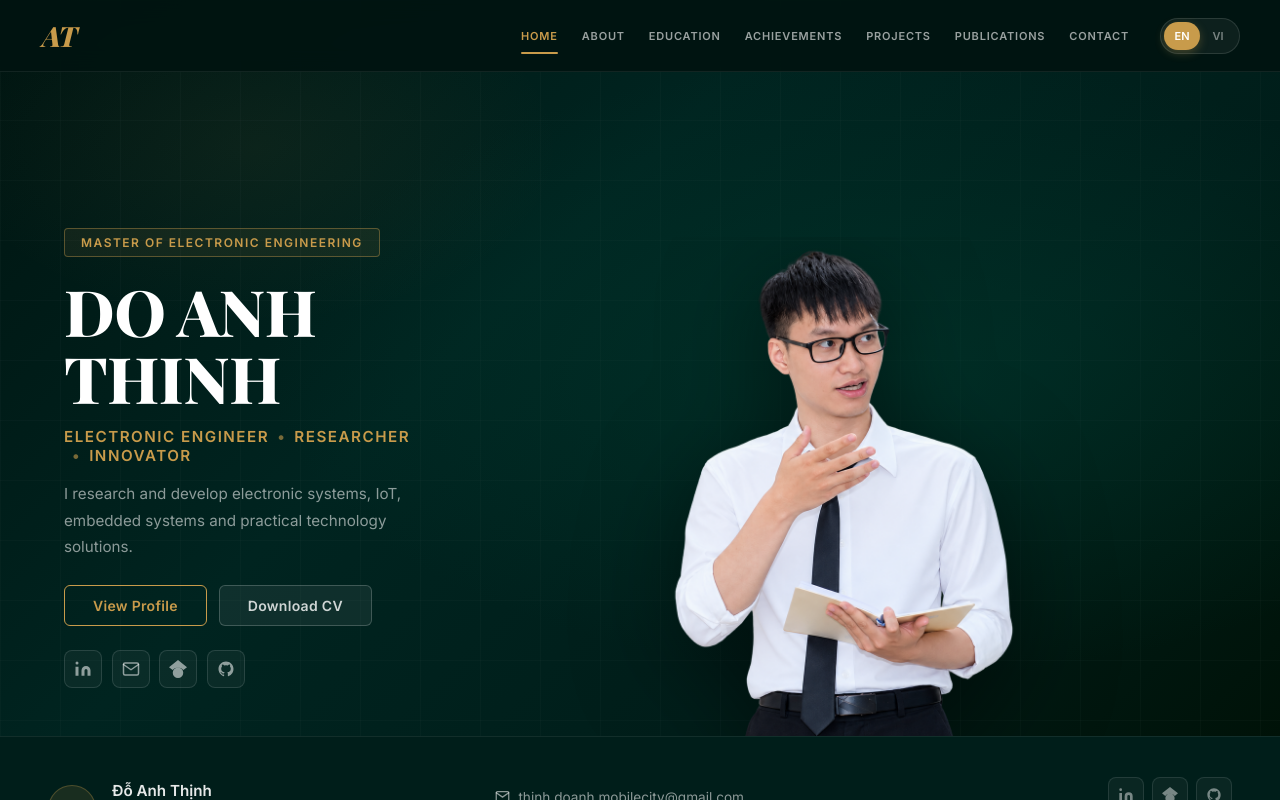
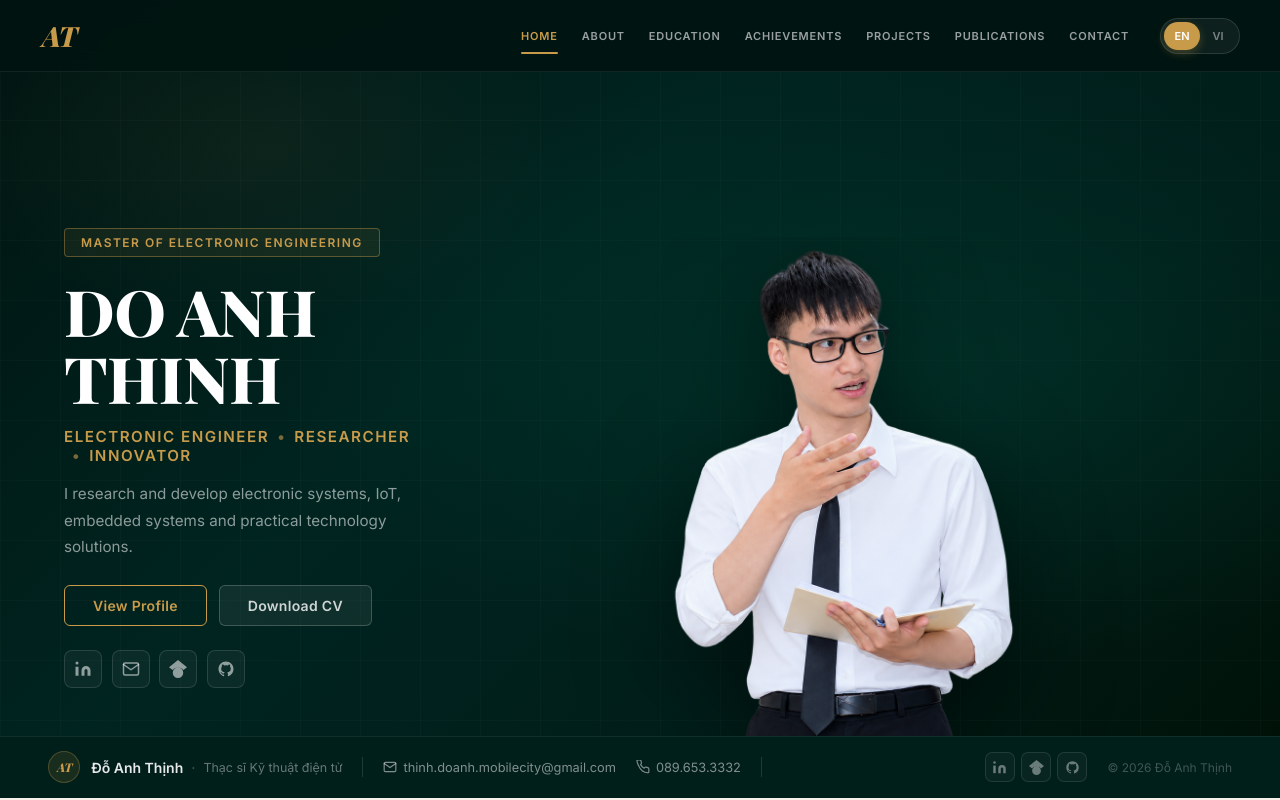
Before and after one commit to profilethinhbi/doanhthinh, a React (Vite) app: page / in a window 1280 px wide. Built offline with nearby package versions, Linux system fonts and the light colour scheme; a web font is replaced by a local one.

Commit message:
feat: footer single row, hero align-bottom, image size 65%/850px

```diff
--- a/src/widgets/footer/Footer.css
+++ b/src/widgets/footer/Footer.css
@@ -1,5 +1,5 @@
 /* =========================================
-   SITE FOOTER - Dark Theme
+   SITE FOOTER - Single Row Dark Theme
 ========================================= */
 
 .site-footer {
@@ -7,30 +7,30 @@
   border-top: 1px solid rgba(255, 255, 255, 0.07);
 }
 
-.footer-inner {
-  max-width: 1280px;
+.footer-row {
+  max-width: 1400px;
   margin: 0 auto;
-  padding: 2.5rem 3rem;
+  padding: 0.9rem 3rem;
   display: flex;
   align-items: center;
-  justify-content: space-between;
-  gap: 2rem;
+  gap: 1.25rem;
   flex-wrap: wrap;
 }
 
 /* =========================================
-   IDENTITY BLOCK
+   IDENTITY
 ========================================= */
 
-.footer-block--identity {
+.footer-identity {
   display: flex;
   align-items: center;
-  gap: 1rem;
+  gap: 0.7rem;
+  flex-shrink: 0;
 }
 
 .footer-avatar-wrap {
-  width: 48px;
-  height: 48px;
+  width: 32px;
+  height: 32px;
   border-radius: 50%;
   background: rgba(200, 155, 75, 0.12);
   border: 1.5px solid rgba(200, 155, 75, 0.3);
@@ -42,56 +42,63 @@
 
 .footer-monogram {
   font-family: "Playfair Display", Georgia, serif;
-  font-size: 1rem;
+  font-size: 0.75rem;
   font-weight: 800;
   font-style: italic;
   color: #c89b4b;
 }
 
+.footer-name-block {
+  display: flex;
+  align-items: center;
+  gap: 0.5rem;
+  white-space: nowrap;
+}
+
 .footer-name {
   font-family: var(--font-body);
-  font-size: 0.95rem;
+  font-size: 0.875rem;
   font-weight: 600;
   color: rgba(255, 255, 255, 0.9);
-  margin: 0;
+}
+
+.footer-sep {
+  color: rgba(255, 255, 255, 0.25);
+  font-size: 0.9rem;
 }
 
 .footer-role {
   font-family: var(--font-body);
-  font-size: 0.8rem;
-  color: rgba(255, 255, 255, 0.45);
-  margin: 2px 0 4px;
-}
-
-.footer-address {
-  display: flex;
-  align-items: center;
-  gap: 5px;
-  font-family: var(--font-body);
   font-size: 0.78rem;
   color: rgba(255, 255, 255, 0.4);
-  margin: 0;
+  white-space: nowrap;
 }
 
 /* =========================================
-   CONTACT BLOCK
+   VERTICAL DIVIDER
 ========================================= */
 
-.footer-block--contact {
-  display: flex;
-  flex-direction: column;
-  gap: 0.5rem;
+.footer-divider {
+  width: 1px;
+  height: 20px;
+  background: rgba(255, 255, 255, 0.12);
+  flex-shrink: 0;
 }
+
+/* =========================================
+   CONTACT LINKS
+========================================= */
 
 .footer-contact-link {
   display: flex;
   align-items: center;
-  gap: 8px;
+  gap: 6px;
   font-family: var(--font-body);
-  font-size: 0.85rem;
-  color: rgba(255, 255, 255, 0.55);
+  font-size: 0.8rem;
+  color: rgba(255, 255, 255, 0.5);
   text-decoration: none;
-  transition: color 0.25s ease;
+  white-space: nowrap;
+  transition: color 0.2s ease;
 }
 
 .footer-contact-link:hover {
@@ -99,66 +106,82 @@
 }
 
 /* =========================================
-   SOCIAL BLOCK
+   SOCIALS
 ========================================= */
-
-.footer-block--social {
-  display: flex;
-  flex-direction: column;
-  align-items: flex-end;
-  gap: 0.75rem;
-}
 
 .footer-socials {
   display: flex;
-  gap: 0.5rem;
+  gap: 0.4rem;
+  margin-left: auto;
 }
 
 .footer-social-icon {
-  width: 36px;
-  height: 36px;
-  border-radius: 8px;
+  width: 30px;
+  height: 30px;
+  border-radius: 7px;
   border: 1px solid rgba(255, 255, 255, 0.1);
-  background: rgba(255, 255, 255, 0.04);
+  background: rgba(255, 255, 255, 0.03);
   display: flex;
   align-items: center;
   justify-content: center;
-  color: rgba(255, 255, 255, 0.45);
+  color: rgba(255, 255, 255, 0.4);
   text-decoration: none;
-  transition: all 0.25s ease;
+  transition: all 0.2s ease;
 }
 
 .footer-social-icon:hover {
-  background: rgba(200, 155, 75, 0.12);
+  background: rgba(200, 155, 75, 0.1);
   border-color: rgba(200, 155, 75, 0.35);
   color: #c89b4b;
-  transform: translateY(-2px);
 }
+
+/* =========================================
+   COPYRIGHT
+========================================= */
 
 .footer-copy {
   font-family: var(--font-body);
-  font-size: 0.78rem;
-  color: rgba(255, 255, 255, 0.3);
+  font-size: 0.75rem;
+  color: rgba(255, 255, 255, 0.25);
   margin: 0;
+  white-space: nowrap;
 }
 
 /* =========================================
    RESPONSIVE
 ========================================= */
 
-@media (max-width: 768px) {
-  .footer-inner {
+@media (max-width: 900px) {
+  .footer-row {
+    padding: 0.9rem 1.5rem;
+    gap: 0.75rem;
+  }
+
+  .footer-role {
+    display: none;
+  }
+
+  .footer-sep {
+    display: none;
+  }
+
+  .footer-socials {
+    margin-left: 0;
+  }
+}
+
+@media (max-width: 600px) {
+  .footer-row {
     flex-direction: column;
     align-items: flex-start;
-    padding: 2rem 1.5rem;
-    gap: 1.5rem;
+    padding: 1rem 1.25rem;
   }
 
-  .footer-block--social {
-    align-items: flex-start;
-    width: 100%;
-    flex-direction: row;
-    justify-content: space-between;
-    align-items: center;
+  .footer-divider {
+    display: none;
+  }
+
+  .footer-socials {
+    margin-left: 0;
   }
 }
--- a/src/widgets/footer/Footer.tsx
+++ b/src/widgets/footer/Footer.tsx
@@ -5,85 +5,67 @@ const currentYear = new Date().getFullYear();
 export default function Footer() {
   return (
     <footer className="site-footer">
-      <div className="footer-inner">
-        {/* Left block: Name + title + address */}
-        <div className="footer-block footer-block--identity">
+      <div className="footer-row">
+
+        {/* Logo + Name */}
+        <div className="footer-identity">
           <div className="footer-avatar-wrap">
             <span className="footer-monogram">AT</span>
           </div>
-          <div>
-            <p className="footer-name">Đỗ Anh Thịnh</p>
-            <p className="footer-role">Thạc sĩ Kỹ thuật điện tử</p>
-            <p className="footer-address">
-              <svg width="13" height="13" viewBox="0 0 24 24" fill="none" stroke="currentColor" strokeWidth="2" strokeLinecap="round" strokeLinejoin="round">
-                <path d="M21 10c0 7-9 13-9 13s-9-6-9-13a9 9 0 0 1 18 0z" />
-                <circle cx="12" cy="10" r="3" />
-              </svg>
-              Hà Nội, Việt Nam
-            </p>
+          <div className="footer-name-block">
+            <span className="footer-name">Đỗ Anh Thịnh</span>
+            <span className="footer-sep">·</span>
+            <span className="footer-role">Thạc sĩ Kỹ thuật điện tử</span>
           </div>
         </div>
 
-        {/* Center block: Contact info */}
-        <div className="footer-block footer-block--contact">
+        {/* Divider */}
+        <div className="footer-divider" />
+
+        {/* Email */}
         <a href="mailto:thinh.doanh.mobilecity@gmail.com" className="footer-contact-link">
-            <svg width="15" height="15" viewBox="0 0 24 24" fill="none" stroke="currentColor" strokeWidth="2" strokeLinecap="round" strokeLinejoin="round">
+          <svg width="14" height="14" viewBox="0 0 24 24" fill="none" stroke="currentColor" strokeWidth="2" strokeLinecap="round" strokeLinejoin="round">
             <path d="M4 4h16c1.1 0 2 .9 2 2v12c0 1.1-.9 2-2 2H4c-1.1 0-2-.9-2-2V6c0-1.1.9-2 2-2z" />
             <polyline points="22,6 12,13 2,6" />
           </svg>
           thinh.doanh.mobilecity@gmail.com
         </a>
+
+        {/* Phone */}
         <a href="tel:+84896533332" className="footer-contact-link">
-            <svg width="15" height="15" viewBox="0 0 24 24" fill="none" stroke="currentColor" strokeWidth="2" strokeLinecap="round" strokeLinejoin="round">
+          <svg width="14" height="14" viewBox="0 0 24 24" fill="none" stroke="currentColor" strokeWidth="2" strokeLinecap="round" strokeLinejoin="round">
             <path d="M22 16.92v3a2 2 0 0 1-2.18 2 19.79 19.79 0 0 1-8.63-3.07A19.5 19.5 0 0 1 4.69 10a19.79 19.79 0 0 1-3.07-8.67A2 2 0 0 1 3.6 0h3a2 2 0 0 1 2 1.72 12.84 12.84 0 0 0 .7 2.81 2 2 0 0 1-.45 2.11L7.91 7.91a16 16 0 0 0 6.08 6.08l1.27-1.27a2 2 0 0 1 2.11-.45 12.84 12.84 0 0 0 2.81.7A2 2 0 0 1 22 14.92z" />
           </svg>
           089.653.3332
         </a>
-        </div>
 
-        {/* Right block: Social icons + copyright */}
-        <div className="footer-block footer-block--social">
+        {/* Divider */}
+        <div className="footer-divider" />
+
+        {/* Social icons */}
         <div className="footer-socials">
-            <a
-              href="https://linkedin.com/in/mellivora24"
-              target="_blank"
-              rel="noopener noreferrer"
-              className="footer-social-icon"
-              aria-label="LinkedIn"
-            >
-              <svg width="16" height="16" viewBox="0 0 24 24" fill="currentColor">
+          <a href="https://linkedin.com/in/mellivora24" target="_blank" rel="noopener noreferrer" className="footer-social-icon" aria-label="LinkedIn">
+            <svg width="15" height="15" viewBox="0 0 24 24" fill="currentColor">
               <path d="M16 8a6 6 0 0 1 6 6v7h-4v-7a2 2 0 0 0-2-2 2 2 0 0 0-2 2v7h-4v-7a6 6 0 0 1 6-6z" />
               <rect x="2" y="9" width="4" height="12" />
               <circle cx="4" cy="4" r="2" />
             </svg>
           </a>
-            <a
-              href="https://scholar.google.com"
-              target="_blank"
-              rel="noopener noreferrer"
-              className="footer-social-icon"
-              aria-label="Google Scholar"
-            >
-              <svg width="16" height="16" viewBox="0 0 24 24" fill="currentColor">
+          <a href="https://scholar.google.com" target="_blank" rel="noopener noreferrer" className="footer-social-icon" aria-label="Scholar">
+            <svg width="15" height="15" viewBox="0 0 24 24" fill="currentColor">
               <path d="M12 24a7 7 0 1 1 0-14 7 7 0 0 1 0 14zm0-24L0 9.5l4.838 3.94A8 8 0 0 1 12 10a8 8 0 0 1 7.162 3.44L24 9.5z" />
             </svg>
           </a>
-            <a
-              href="https://github.com/mellivora24"
-              target="_blank"
-              rel="noopener noreferrer"
-              className="footer-social-icon"
-              aria-label="GitHub"
-            >
-              <svg width="16" height="16" viewBox="0 0 24 24" fill="currentColor">
+          <a href="https://github.com/mellivora24" target="_blank" rel="noopener noreferrer" className="footer-social-icon" aria-label="GitHub">
+            <svg width="15" height="15" viewBox="0 0 24 24" fill="currentColor">
               <path d="M12 2C6.477 2 2 6.484 2 12.017c0 4.425 2.865 8.18 6.839 9.504.5.092.682-.217.682-.483 0-.237-.008-.868-.013-1.703-2.782.605-3.369-1.343-3.369-1.343-.454-1.158-1.11-1.466-1.11-1.466-.908-.62.069-.608.069-.608 1.003.07 1.531 1.032 1.531 1.032.892 1.53 2.341 1.088 2.91.832.092-.647.35-1.088.636-1.338-2.22-.253-4.555-1.113-4.555-4.951 0-1.093.39-1.988 1.029-2.688-.103-.253-.446-1.272.098-2.65 0 0 .84-.27 2.75 1.026A9.564 9.564 0 0 1 12 6.844a9.59 9.59 0 0 1 2.504.337c1.909-1.296 2.747-1.027 2.747-1.027.546 1.379.202 2.398.1 2.651.64.7 1.028 1.595 1.028 2.688 0 3.848-2.339 4.695-4.566 4.943.359.309.678.92.678 1.855 0 1.338-.012 2.419-.012 2.747 0 .268.18.58.688.482A10.02 10.02 0 0 0 22 12.017C22 6.484 17.522 2 12 2z" />
             </svg>
           </a>
         </div>
-          <p className="footer-copy">
-            © {currentYear} Đỗ Anh Thịnh. All rights reserved.
-          </p>
-        </div>
+
+        {/* Copyright */}
+        <p className="footer-copy">© {currentYear} Đỗ Anh Thịnh</p>
+
       </div>
     </footer>
   );
```
Lines whose indentation alone changed are shown as unchanged.
